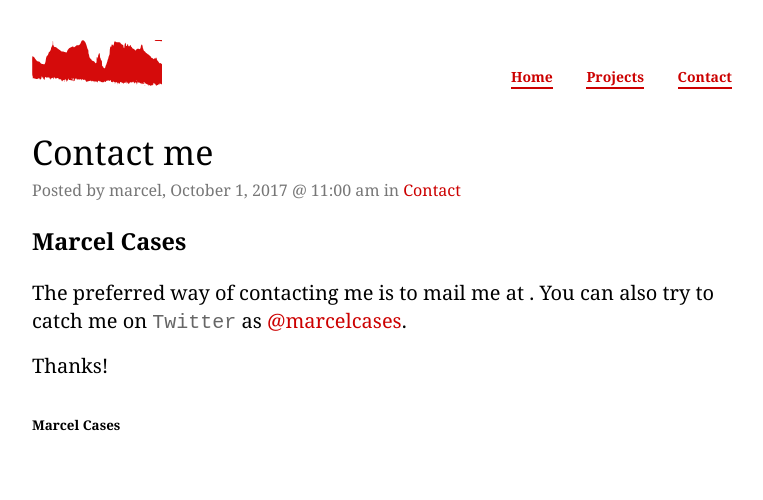
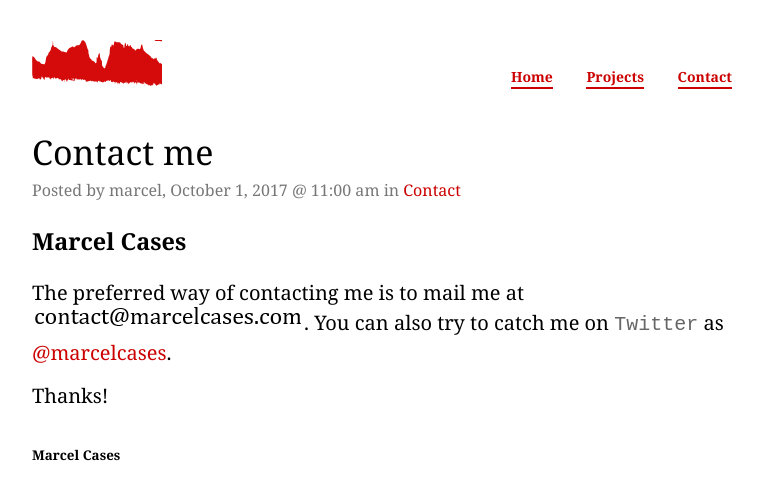
Before and after one commit to marcelcases/marcelcases.github.io, a Jekyll site: the page built from _posts/2017-10-01-contactme.markdown, in a window 1280 px wide. Shown: the top 500 px of the page, without its empty margins (258-1021 px from the left). Built offline with Jekyll 4.4.1, drawn with Linux system fonts in a browser that asks for light colours; comment, search, counter and statistics services are not loaded.

Commit message:
Update 2017-10-01-contactme.markdown

```diff
--- a/_posts/2017-10-01-contactme.markdown
+++ b/_posts/2017-10-01-contactme.markdown
@@ -9,7 +9,7 @@ date: 2017-10-01 12:00:00 +01:00
 # Marcel Cases
 
 The preferred way of contacting me is to mail me at
-![](images/email.png?raw=true). You can also try to catch me
+![](/images/email.png?raw=true). You can also try to catch me
 on `Twitter` as [@marcelcases].
 
 [@marcelcases]: https://twitter.com/marcelcases
```
